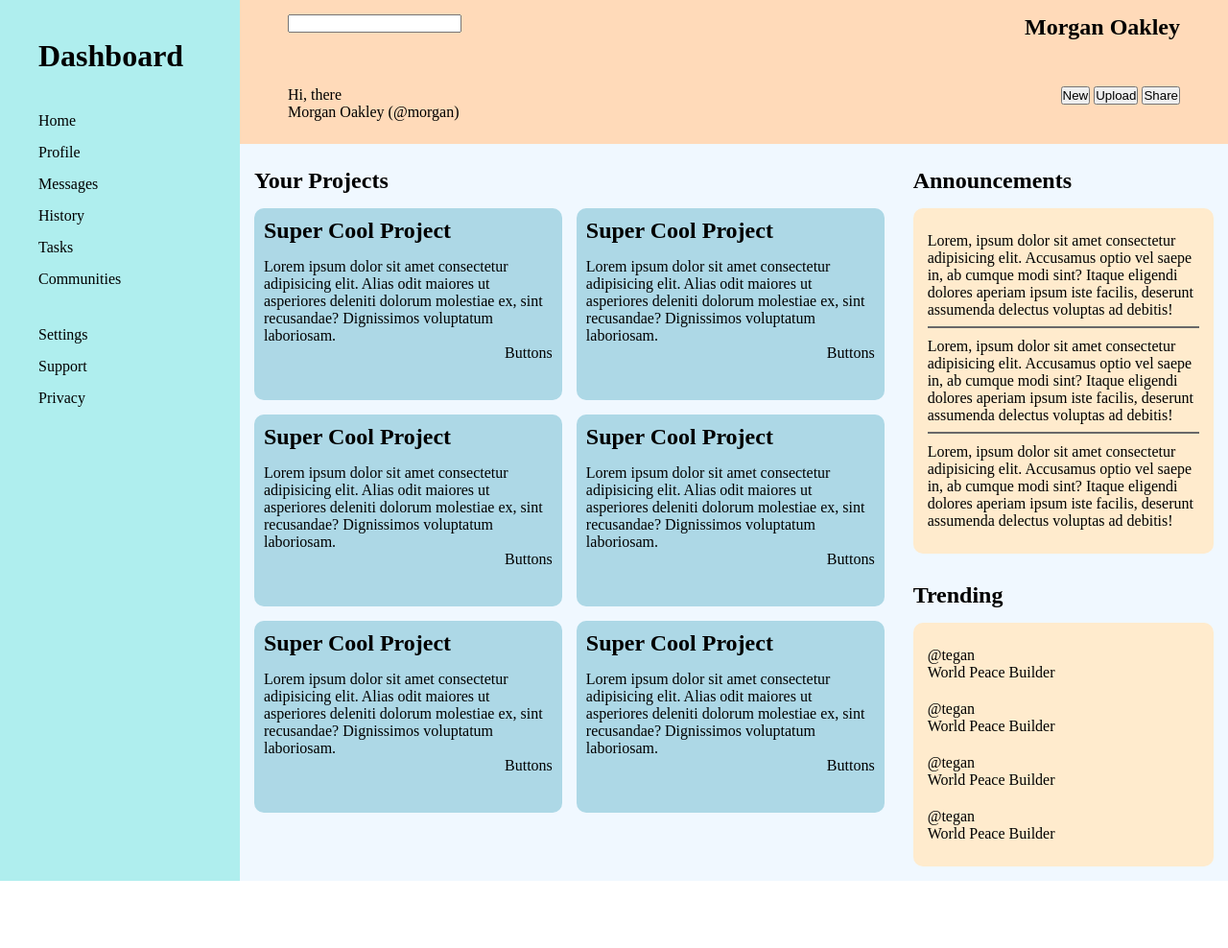
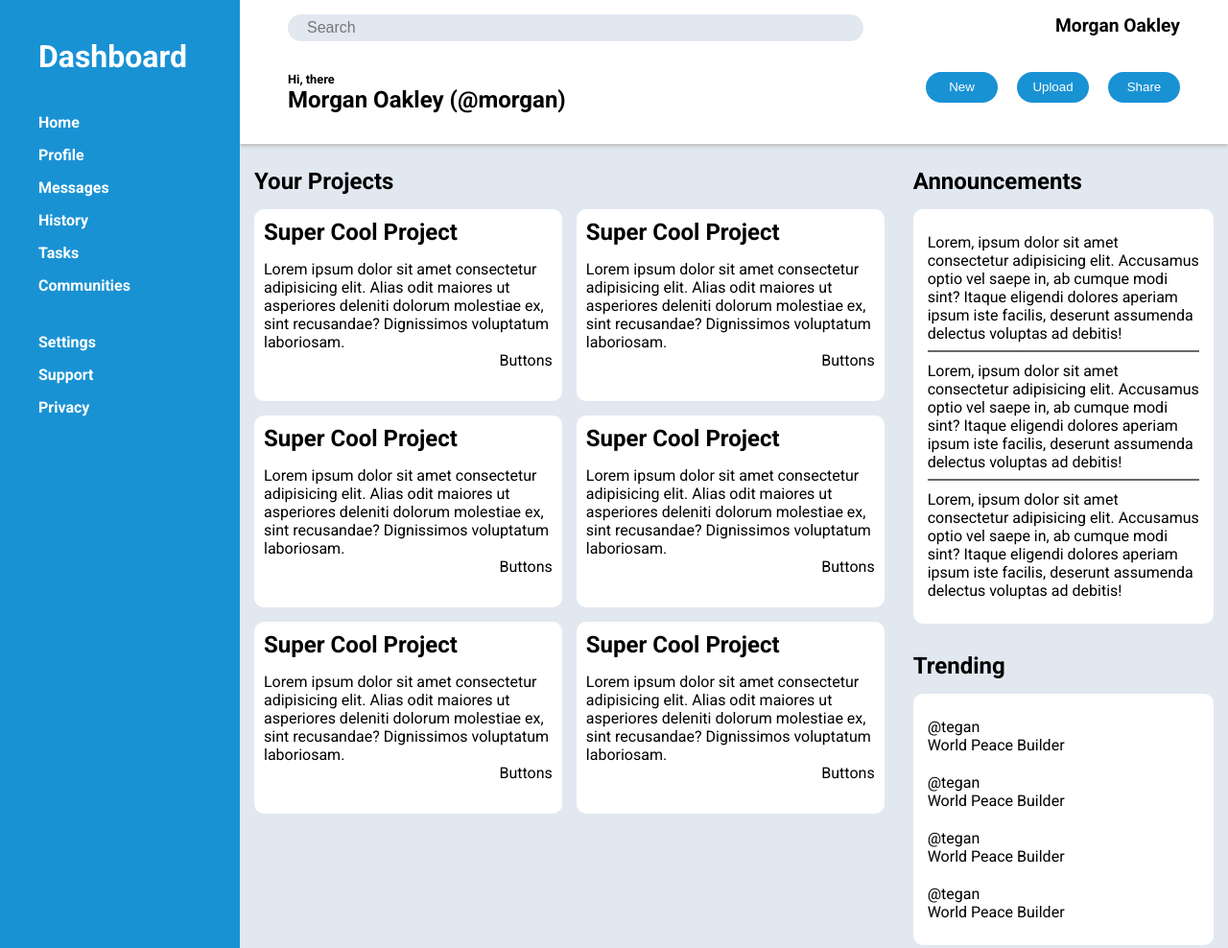
Before and after one commit to YunT96/project-admin-dashboard, a plain HTML site: page index.html in a window 1280 px wide. Shown: the top 988 px of the page at 96% size. Before the commit the page ends 918 px from the top, so only its background shows below. Drawn offline with Linux system fonts and the light colour scheme.

Commit message:
Adjust header layout and import font

```diff
--- a/index.html
+++ b/index.html
@@ -4,6 +4,9 @@
     <meta charset="UTF-8" />
     <title>Admin Dashboard</title>
     <link rel="stylesheet" href="./styles.css" >
+    <style>
+        @import url('https://fonts.googleapis.com/css2?family=Roboto:ital,wght@0,100;0,300;0,400;0,500;0,700;0,900;1,100;1,300;1,400;1,500;1,700;1,900&display=swap');
+    </style>
 </head>
 <body>
     <div class="container">
@@ -36,14 +39,14 @@
 
         <div class="header-container">
             <div class="header-top">
-                <div><input type="text" class="search"></div>
+                <input type="text" class="search" placeholder="Search">
                 <div><h2>Morgan Oakley</h2></div>
             </div>
             <div class="header-bottom">
                 <div>
                     <p>Hi, there<br><span>Morgan Oakley (@morgan)</span></p>
                 </div>
-                <div>
+                <div class="button-wrap">
                     <button type="button">New</button>
                     <button type="button">Upload</button>
                     <button type="button">Share</button>
--- a/styles.css
+++ b/styles.css
@@ -1,7 +1,31 @@
+.roboto-regular {
+    font-family: "Roboto", sans-serif;
+    font-weight: 400;
+    font-style: normal;
+}
+
+  .roboto-medium {
+    font-family: "Roboto", sans-serif;
+    font-weight: 500;
+    font-style: normal;
+}
+
+  .roboto-bold {
+    font-family: "Roboto", sans-serif;
+    font-weight: 700;
+    font-style: normal;
+}
+
 * {
     box-sizing: border-box;
     padding: 0;
     margin: 0;
+}
+
+body {
+    font-family: "Roboto", sans-serif;
+    font-weight: 400;
+    font-style: normal;
 }
 
 ul, li{
@@ -15,37 +39,83 @@ ul, li{
     height: 100vh;
 }
 
-.sidebar {
-    grid-column: 1 / 2;
-    grid-row:  1 / 3;
-    background-color: paleturquoise;
-}
 
+/* Header */
 .header-container {
     grid-row: 1 / 2;
     grid-column: 2 / 3;
-    background-color: peachpuff;
+    background-color: white;
     display: grid;
     grid-template-rows: 1fr 1fr;
-
+    filter: drop-shadow(0px 2px 2px #b8b8b8);
+    z-index: 0;
 }
 
 .header-top {
     display: flex;
     justify-content: space-between;
     padding: 15px 50px 15px 50px;
+    gap: 10%;
+    white-space: nowrap;
+    overflow: hidden;
+}
+
+.header-top h2 {
+    font-size: 1.2rem;
 }
 
 .header-bottom {
     display: flex;
     justify-content: space-between;
-    padding: 15px 50px 15px 50px;
+    padding: 0px 50px 15px 50px;
 }
 
-.main-content {
-    grid-row: 2 / 3;
-    grid-column: 2 / 3;
-    background-color: aliceblue;
+
+input.search {
+    border-radius: 25px;
+    height: 1.75rem;
+    flex: 1 1 400px; /* Allows the search bar to grow and shrink */
+    max-width: 600px;
+    font-size: 1rem;
+    padding: 0px 20px;
+    background-color: #E2E8F0;
+    border: none;
+}
+
+.header-bottom button {
+    height: 2rem;
+    width: 75px;
+    border-radius: 25px;
+    background-color: #1992D4;
+    color: white;
+    line-height: 2rem;
+    border: none;
+    font-weight: 500;
+}
+
+.header-bottom p {
+    font-weight: 700;
+    font-size: 0.8rem;
+}
+
+.header-bottom span {
+    font-size: 1.5rem;
+}
+
+.button-wrap {
+    display: flex;
+    gap: 20px;
+}
+
+/* Sidebar */
+
+.sidebar {
+    grid-column: 1 / 2;
+    grid-row:  1 / 3;
+    background-color: #1992D4;
+    z-index: 1;
+    color: white;
+    font-weight: 700;
 }
 
 .sidebar-items {
@@ -61,8 +131,14 @@ ul, li{
     gap: 15px;
 }
 
+/* Main content */
 
-/* Projects */
+.main-content {
+    grid-row: 2 / 3;
+    grid-column: 2 / 3;
+    background-color: #E2E8F0;
+}
+
 .main-content {
     display: grid;
     grid-template-columns: 2fr 1fr;
@@ -81,7 +157,7 @@ ul, li{
 .projects > div {
     flex: 1 1 300px;
     height: 200px;
-    background-color: lightblue;
+    background-color: white;
     text-align: left;
     padding: 10px;
     border-radius: 10px;
@@ -108,7 +184,7 @@ h2 {
     width: 100%;
     height: auto;
     flex: 1 1 300px;
-    background-color: blanchedalmond;
+    background-color: white;
     border-radius: 10px;
     padding: 15px;
 }
@@ -132,7 +208,7 @@ h2 {
     width: 100%;
     height: auto;
     flex: 1 1 300px;
-    background-color: blanchedalmond;
+    background-color: white;
     border-radius: 10px;
     padding: 15px;
 }
```
